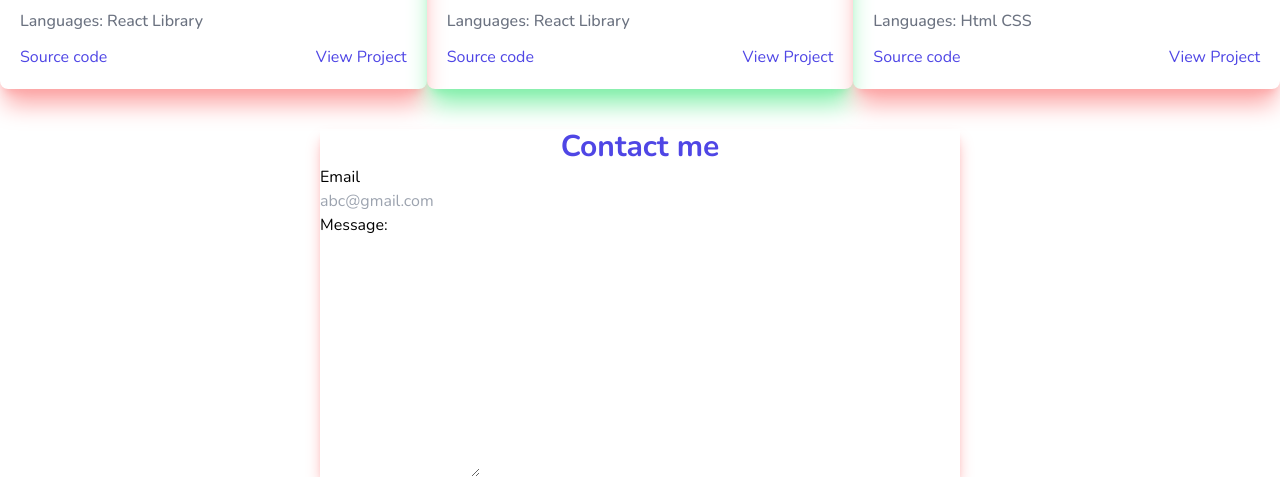
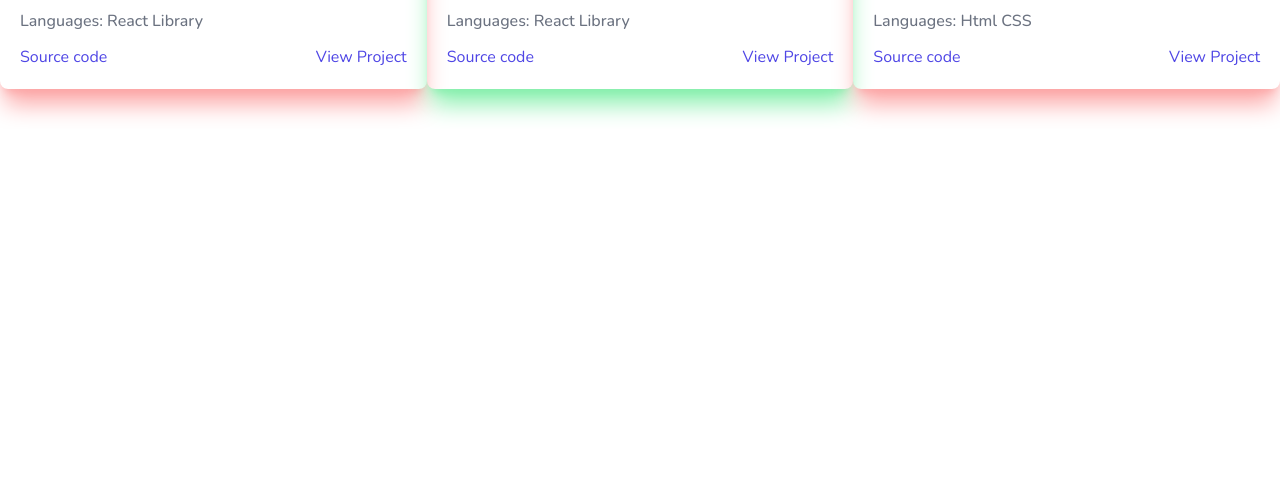
Before and after one commit to Alekiie/My-Portfolio, a website: page index.html in a window 1280 px wide. Shown: the part 2381-2858 px from the top of the page. After the commit the page ends 2510 px from the top, so only its background shows below. Drawn offline with nearby package versions, Linux system fonts and the light colour scheme.

Commit message:
Some deletions

```diff
--- a/index.html
+++ b/index.html
@@ -301,19 +301,7 @@
                 </div>
             </div>
             <!-- Contact me -->
-            <div class="flex justify-center bg-white ">
-                <form action="post" class="flex flex-col shadow-lg
-                    shadow-red-300 justify-center w-1/2">
-                    <h2 class="text-3xl font-bold text-indigo-600 flex
-                        justify-center">Contact me</h2>
-                    <label for="email">Email</label>
-                    <input type="email" class="w-1/4 outline-none
-                        border-indigo-500" placeholder="abc@gmail.com"
-                        name="email" id="email">
-                    <label for="textarea">Message:</label>
-                    <textarea name="textarea" id="textarea" cols="30" rows="10"
-                        class="w-1/4"></textarea>
-                </form>
+
             </div>
         </div>
 
```
